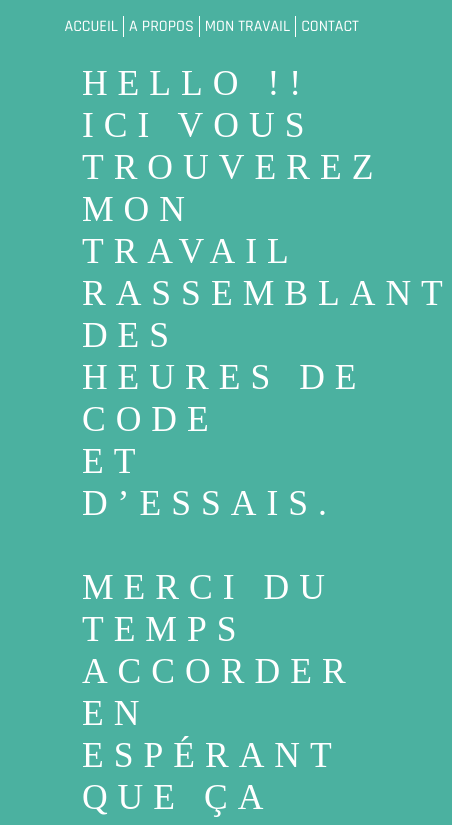
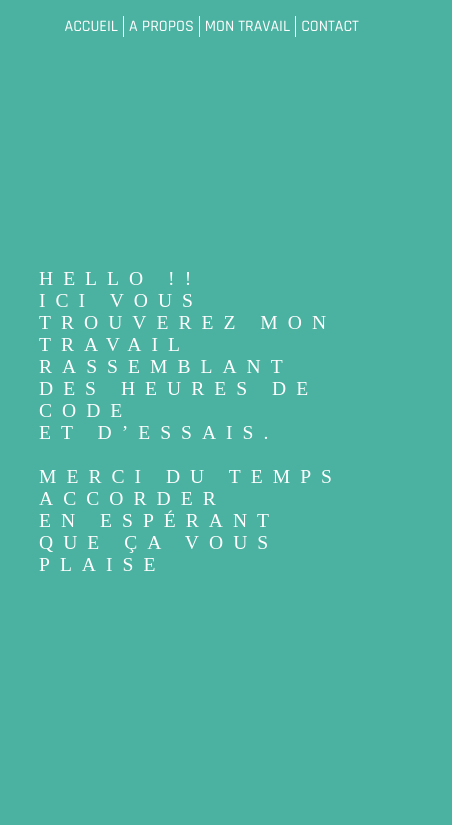
Before and after one commit to clementmoreno0803/clementmoreno0803.github.io, a plain HTML site: page index.html in a window 390 px wide. Shown: the top 825 px of the page, 452 px wide, since content can reach past the window. Drawn offline with Linux system fonts and the light colour scheme.

Commit message:
dernieres modifs

```diff
--- a/css/style.css
+++ b/css/style.css
@@ -372,8 +372,17 @@ nav ul li:nth-child(3) {
     #job_title {
         display: none;
     }
+    .introduction {
+        top: 0;
+    }
     .presentation {
         flex-direction: column;
+        width: 90%;
+        left: 10%;
+    }
+    h1 {
+        font-size: 1.225em;
+        margin-left: 0;
     }
     h3 {
         position: relative;
```
